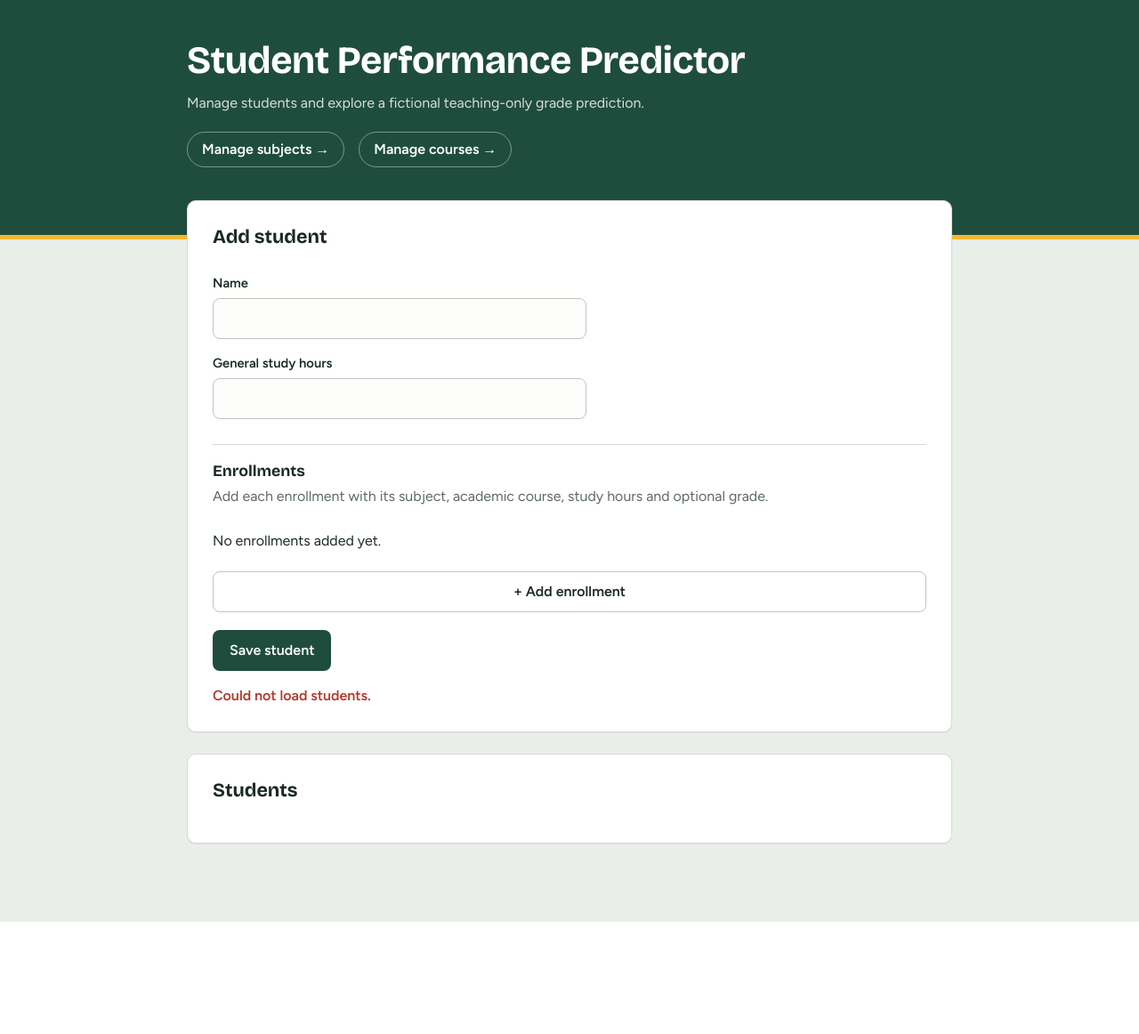
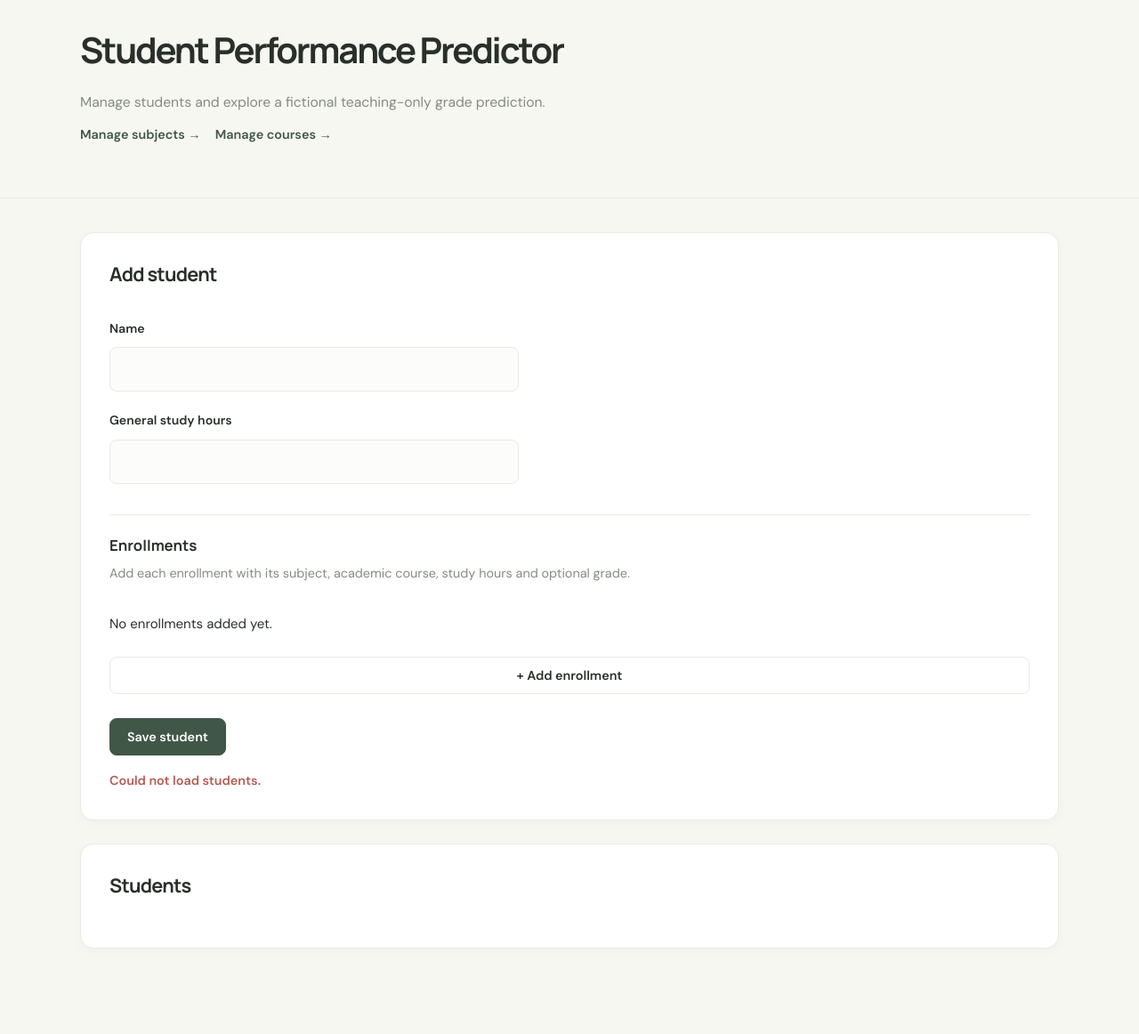
Before and after one commit to blancaferreiro/student-performance-predictor, a web app: page / in a window 1280 px wide. Shown: the whole page at 89% size. Before the commit the page ends 1036 px from the top, so only its background shows below. Run offline with its HTML, style and script files only (its server is not run), Linux system fonts and the light colour scheme; data that the repository does not hold is empty.

Commit message:
adds style.css

```diff
--- a/java-api/src/main/resources/static/style.css
+++ b/java-api/src/main/resources/static/style.css
@@ -1,193 +1,245 @@
-/* Tipografías: si no hay conexión, el navegador usa las de reserva. */
-@import url("https://fonts.googleapis.com/css2?family=Bricolage+Grotesque:wght@600;700&family=Figtree:wght@400;500;600&display=swap");
 
-/* ---------- Colores y tipografía (cámbialos aquí) ---------- */
+/* =========================================
+   STUDENT PERFORMANCE PREDICTOR
+   Minimal · Elegant · Premium
+========================================= */
+
+@import url("https://fonts.googleapis.com/css2?family=DM+Sans:wght@400;500;600;700&family=Manrope:wght@500;600;700;800&display=swap");
+
 :root {
-    --chalk: #1f4d3d;        /* verde pizarra */
-    --chalk-deep: #163a2e;
-    --pencil: #f4b630;       /* amarillo lápiz */
-    --page: #e9eee8;
-    --paper: #ffffff;
-    --ink: #1c2a24;
-    --muted: #5d6b63;
-    --line: #d5dcd2;
-    --field: #bcc7bb;
-    --ok: #1f6b4a;
-    --ok-bg: #e3f1e8;
-    --danger: #b3382c;
+    --background: #f7f7f2;
+    --surface: #ffffff;
+    --surface-soft: #f2f3ed;
 
-    --font-body: "Figtree", "Segoe UI", system-ui, sans-serif;
-    --font-head: "Bricolage Grotesque", "Segoe UI", system-ui, sans-serif;
+    --primary: #405747;
+    --primary-dark: #304436;
+    --primary-light: #eaf0e9;
 
-    color: var(--ink);
-    background: var(--page);
-    font-family: var(--font-body);
-    font-size: 16px;
-    line-height: 1.5;
+    --text: #292f2a;
+    --muted: #858b82;
+    --border: #e9eae3;
+
+    --success: #47785c;
+    --success-bg: #edf4ee;
+    --danger: #b45c54;
+
+    --font-body: "DM Sans", sans-serif;
+    --font-heading: "Manrope", sans-serif;
 }
 
 * {
     box-sizing: border-box;
 }
 
+html {
+    scroll-behavior: smooth;
+}
+
 body {
     margin: 0;
+    min-height: 100vh;
+    background: var(--background);
+    color: var(--text);
+    font-family: var(--font-body);
+    font-size: 15px;
+    line-height: 1.65;
 }
 
-/* ---------- Cabecera tipo pizarra ---------- */
+/* ---------- Cabecera ---------- */
+
 .site-header {
-    padding: 44px 0 76px;
-    background: var(--chalk);
-    border-bottom: 5px solid var(--pencil);
+    padding: 30px 0 58px;
+    background: var(--background);
+    border-bottom: 1px solid var(--border);
 }
 
 .site-header .inner {
-    width: min(860px, 92%);
+    width: min(1100px, 90%);
     margin: 0 auto;
 }
 
-h1, h2, h3, h4 {
-    font-family: var(--font-head);
-    line-height: 1.15;
-}
-
-h1 {
-    margin: 0 0 10px;
-    color: #fff;
-    font-size: clamp(1.9rem, 4.5vw, 2.7rem);
-    letter-spacing: -0.01em;
+.site-header h1 {
+    margin: 0;
+    color: var(--text);
+    font-family: var(--font-heading);
+    font-size: clamp(1.8rem, 4vw, 2.5rem);
+    font-weight: 700;
+    letter-spacing: -0.055em;
 }
 
 .introduction {
-    max-width: 56ch;
-    margin: 0 0 20px;
-    color: rgb(255 255 255 / 82%);
+    margin: 8px 0 18px;
+    color: var(--muted);
+    font-size: 0.98rem;
 }
 
 .header-link {
-    display: inline-block;
-    padding: 7px 16px;
-    border: 1px solid rgb(255 255 255 / 40%);
-    border-radius: 999px;
-    color: #fff;
+    display: inline-flex;
+    align-items: center;
+    gap: 8px;
+    color: var(--primary);
+    font-size: 0.9rem;
     font-weight: 600;
     text-decoration: none;
-    transition: background 0.15s, color 0.15s;
+    transition: color 0.2s ease;
 }
 
-.header-link:hover,
-.header-link:focus-visible {
-    background: var(--pencil);
-    border-color: var(--pencil);
-    color: var(--ink);
+.header-link:hover {
+    color: var(--primary-dark);
 }
 
-/* ---------- Contenido ---------- */
+/* ---------- Contenido principal ---------- */
+
 main {
-    position: relative;
-    width: min(860px, 92%);
-    margin: -44px auto 0;
-    padding-bottom: 64px;
+    width: min(1100px, 90%);
+    margin: 38px auto 0;
+    padding-bottom: 70px;
 }
 
+/* ---------- Paneles ---------- */
+
 .panel {
-    margin-bottom: 24px;
-    padding: 28px;
-    border: 1px solid var(--line);
-    border-radius: 10px;
-    background: var(--paper);
-    box-shadow: 0 1px 0 rgb(28 42 36 / 6%);
+    margin-bottom: 26px;
+    padding: 32px;
+    border: 1px solid var(--border);
+    border-radius: 15px;
+    background: var(--surface);
+    box-shadow: 0 3px 12px rgb(38 47 39 / 3%);
+    transition: box-shadow 0.25s ease;
+}
+
+.panel:hover {
+    box-shadow: 0 7px 22px rgb(38 47 39 / 5%);
 }
 
 .panel h2 {
-    margin: 0 0 18px;
+    margin: 0 0 24px;
+    color: var(--text);
+    font-family: var(--font-heading);
     font-size: 1.35rem;
+    font-weight: 700;
+    letter-spacing: -0.035em;
 }
 
-/* ---------- Formularios ---------- */
+h1, h2, h3, h4 {
+    font-family: var(--font-heading);
+    line-height: 1.3;
+}
+
+/* ---------- Formulario ---------- */
+
 form {
     display: grid;
-    gap: 6px;
+    gap: 9px;
 }
 
 form > label {
-    margin-top: 10px;
+    margin-top: 12px;
+    color: var(--text);
+    font-size: 0.88rem;
     font-weight: 600;
-    font-size: 0.92rem;
 }
 
 input, select {
     width: 100%;
-    max-width: 420px;
-    padding: 10px 12px;
-    border: 1px solid var(--field);
+    max-width: 460px;
+    padding: 12px 14px;
+    border: 1px solid var(--border);
     border-radius: 8px;
-    background: #fcfdfb;
-    color: var(--ink);
+    background: #fcfcfa;
+    color: var(--text);
     font: inherit;
+    font-size: 0.93rem;
+    transition: border-color 0.2s ease,
+                box-shadow 0.2s ease,
+                background 0.2s ease;
 }
 
-input:focus-visible,
-select:focus-visible {
-    border-color: var(--chalk);
-    outline: 3px solid rgb(244 182 48 / 55%);
-    outline-offset: 0;
+input::placeholder {
+    color: #adb1a9;
+}
+
+input:hover, select:hover {
+    border-color: #c9d0c6;
+}
+
+input:focus-visible, select:focus-visible {
+    border-color: var(--primary);
+    outline: none;
+    background: #ffffff;
+    box-shadow: 0 0 0 3px rgb(64 87 71 / 10%);
 }
 
 input:disabled {
-    background: #eef1ec;
-    opacity: 0.6;
+    background: var(--surface-soft);
+    color: var(--muted);
+    cursor: not-allowed;
 }
 
 form h3 {
-    margin: 22px 0 0;
-    padding-top: 20px;
-    border-top: 1px solid var(--line);
-    font-size: 1.1rem;
+    margin: 25px 0 0;
+    padding-top: 23px;
+    border-top: 1px solid var(--border);
+    color: var(--text);
+    font-size: 1.05rem;
+    font-weight: 700;
 }
 
 form h3 + p {
-    margin: 0 0 4px;
+    margin: 0 0 8px;
     color: var(--muted);
+    font-size: 0.9rem;
 }
 
-/* Lista de asignaturas con casillas */
+/* ---------- Asignaturas ---------- */
+
 #subject-checkboxes {
     display: grid;
-    gap: 8px;
+    gap: 10px;
 }
 
 .enrollment-item {
     display: grid;
     grid-template-columns: auto 1fr;
     align-items: center;
-    gap: 12px;
-    padding: 10px 14px;
-    border: 1px solid var(--line);
-    border-radius: 8px;
-    background: #f8faf6;
-    transition: border-color 0.15s, background 0.15s;
+    gap: 14px;
+    padding: 14px 16px;
+    border: 1px solid var(--border);
+    border-radius: 9px;
+    background: #fcfcfa;
+    transition: border-color 0.2s ease,
+                background 0.2s ease;
+}
+
+.enrollment-item:hover {
+    border-color: #cbd5ca;
+    background: #ffffff;
 }
 
 .enrollment-item:has(input[type="checkbox"]:checked) {
-    border-color: var(--chalk);
-    background: #eef6f0;
+    border-color: #a9bca9;
+    background: var(--primary-light);
 }
 
 .enrollment-item input[type="checkbox"] {
-    width: 18px;
-    height: 18px;
+    width: 17px;
+    height: 17px;
     margin: 0;
-    accent-color: var(--chalk);
+    accent-color: var(--primary);
+    cursor: pointer;
 }
 
 .enrollment-item label {
     margin: 0;
-    font-weight: 500;
+    color: var(--text);
+    font-size: 0.91rem;
+    font-weight: 600;
+    cursor: pointer;
 }
 
 .enrollment-item input[type="number"] {
     max-width: none;
+    padding: 9px 11px;
 }
 
 .enrollment-fields {
@@ -202,115 +254,147 @@ form h3 + p {
 }
 
 /* ---------- Botones ---------- */
+
 button {
-    padding: 10px 18px;
-    border: 1px solid transparent;
+    padding: 11px 19px;
+    border: 1px solid var(--primary);
     border-radius: 8px;
-    background: var(--chalk);
-    color: #fff;
-    font: inherit;
+    background: var(--primary);
+    color: #ffffff;
+    font-family: var(--font-body);
+    font-size: 0.9rem;
     font-weight: 600;
     cursor: pointer;
-    transition: background 0.15s, border-color 0.15s, color 0.15s;
+    transition: background 0.2s ease,
+                border-color 0.2s ease,
+                transform 0.2s ease,
+                box-shadow 0.2s ease;
 }
 
 button:hover {
-    background: var(--chalk-deep);
+    border-color: var(--primary-dark);
+    background: var(--primary-dark);
+    box-shadow: 0 4px 10px rgb(48 68 54 / 12%);
+    transform: translateY(-1px);
+}
+
+button:active {
+    transform: translateY(0);
 }
 
 button:focus-visible {
-    outline: 3px solid rgb(244 182 48 / 70%);
-    outline-offset: 2px;
+    outline: 3px solid rgb(64 87 71 / 25%);
+    outline-offset: 3px;
 }
 
 button.secondary {
-    border-color: var(--field);
-    background: transparent;
-    color: var(--ink);
+    border-color: var(--border);
+    background: #ffffff;
+    color: var(--text);
 }
 
 button.secondary:hover {
-    background: #eef1ec;
+    border-color: #cbd5ca;
+    background: var(--surface-soft);
+    box-shadow: none;
 }
 
 .form-actions,
 .student-actions {
     display: flex;
     flex-wrap: wrap;
-    gap: 8px;
-    margin-top: 14px;
+    gap: 10px;
+    margin-top: 18px;
 }
 
-/* ---------- Lista de estudiantes y asignaturas ---------- */
+/* ---------- Tarjetas de estudiantes ---------- */
+
 .student-card {
-    padding: 20px 0;
-    border-bottom: 1px solid var(--line);
+    margin-bottom: 18px;
+    padding: 23px;
+    border: 1px solid var(--border);
+    border-radius: 12px;
+    background: #ffffff;
+    transition: border-color 0.2s ease,
+                box-shadow 0.2s ease;
 }
 
-.student-card:first-child {
-    padding-top: 0;
-}
-
-.student-card:last-child {
-    padding-bottom: 0;
-    border-bottom: 0;
+.student-card:hover {
+    border-color: #d6ddd3;
+    box-shadow: 0 4px 15px rgb(38 47 39 / 4%);
 }
 
 .student-card strong {
-    font-family: var(--font-head);
-    font-size: 1.2rem;
+    display: block;
+    margin-bottom: 5px;
+    color: var(--text);
+    font-family: var(--font-heading);
+    font-size: 1.12rem;
+    font-weight: 700;
 }
 
 .student-card p {
-    margin: 4px 0;
+    margin: 6px 0;
+    color: var(--muted);
+    font-size: 0.91rem;
 }
 
 .student-card h4 {
-    margin: 16px 0 6px;
-    color: var(--muted);
-    font-size: 0.95rem;
+    margin: 20px 0 10px;
+    color: var(--text);
+    font-size: 0.92rem;
+    font-weight: 700;
 }
 
-/* Botón "Predict grade" de cada matrícula */
+/* ---------- Predicción por asignatura ---------- */
+
 .student-card > button {
-    margin: 2px 0 6px;
-    padding: 5px 12px;
-    border-color: var(--field);
-    background: transparent;
-    color: var(--ink);
-    font-size: 0.88rem;
+    margin: 4px 0 9px;
+    padding: 8px 13px;
+    border-color: #dce4db;
+    background: #ffffff;
+    color: var(--primary);
+    font-size: 0.84rem;
 }
 
 .student-card > button:hover {
-    background: #eef1ec;
+    border-color: #b9c9b8;
+    background: var(--primary-light);
+    box-shadow: none;
 }
 
-/* Botones del estudiante: Edit, Delete y Predict general grade */
+/* ---------- Acciones de estudiantes ---------- */
+
 .student-actions {
     padding-top: 16px;
-    border-top: 1px dashed var(--line);
+    border-top: 1px solid var(--border);
 }
 
 .student-actions button:nth-child(1) {
-    border-color: var(--field);
-    background: transparent;
-    color: var(--ink);
+    border-color: var(--border);
+    background: #ffffff;
+    color: var(--text);
 }
 
 .student-actions button:nth-child(1):hover {
-    background: #eef1ec;
+    border-color: #cbd5ca;
+    background: var(--surface-soft);
+    box-shadow: none;
 }
 
 .student-actions button:nth-child(2) {
-    border-color: #e3b9b4;
-    background: transparent;
+    border-color: #edddda;
+    background: #ffffff;
     color: var(--danger);
 }
 
 .student-actions button:nth-child(2):hover {
-    background: #fbeceb;
+    border-color: #d9aaa4;
+    background: #fcf4f2;
+    box-shadow: none;
 }
 
+<<<<<<< Updated upstream
 .report-actions {
     display: flex;
     flex-wrap: wrap;
@@ -336,13 +420,19 @@ button.secondary:hover {
 }
 
 /* Resultado de la predicción */
+=======
+/* ---------- Resultados ---------- */
+
+>>>>>>> Stashed changes
 .prediction {
     width: fit-content;
-    margin: 4px 0 8px;
-    padding: 3px 12px;
-    border-radius: 999px;
-    background: var(--ok-bg);
-    color: var(--ok);
+    margin: 8px 0 12px;
+    padding: 7px 13px;
+    border: 1px solid #dce9dd;
+    border-radius: 7px;
+    background: var(--success-bg);
+    color: var(--success);
+    font-size: 0.87rem;
     font-weight: 600;
 }
 
@@ -351,9 +441,11 @@ button.secondary:hover {
 }
 
 /* ---------- Mensajes ---------- */
+
 #message {
-    margin: 16px 0 0;
-    color: var(--ok);
+    margin: 17px 0 0;
+    color: var(--success);
+    font-size: 0.9rem;
     font-weight: 600;
 }
 
@@ -370,27 +462,70 @@ button.secondary:hover {
     display: none !important;
 }
 
-/* ---------- Móvil ---------- */
-@media (max-width: 560px) {
+/* ---------- Responsive ---------- */
+
+@media (min-width: 900px) {
+    .site-header .inner {
+        display: flex;
+        flex-wrap: wrap;
+        align-items: center;
+        justify-content: space-between;
+        gap: 12px 30px;
+    }
+
+    .introduction {
+        flex-basis: 100%;
+        margin-bottom: 0;
+    }
+
+    main {
+        margin-top: 38px;
+    }
+}
+
+@media (max-width: 600px) {
     .site-header {
-        padding: 32px 0 64px;
+        padding: 28px 0 35px;
+    }
+
+    .site-header .inner,
+    main {
+        width: 92%;
+    }
+
+    main {
+        margin-top: 24px;
     }
 
     .panel {
-        padding: 20px;
+        padding: 21px;
+        border-radius: 11px;
     }
 
     .enrollment-item {
         grid-template-columns: auto 1fr;
+        gap: 10px;
     }
 
     .enrollment-fields {
         grid-template-columns: 1fr;
     }
+
+    .form-actions button,
+    .student-actions button {
+        flex: 1 1 auto;
+    }
+
+    .student-card {
+        padding: 18px;
+    }
 }
 
 @media (prefers-reduced-motion: reduce) {
-    * {
+    *,
+    *::before,
+    *::after {
+        scroll-behavior: auto !important;
         transition: none !important;
     }
 }
```
